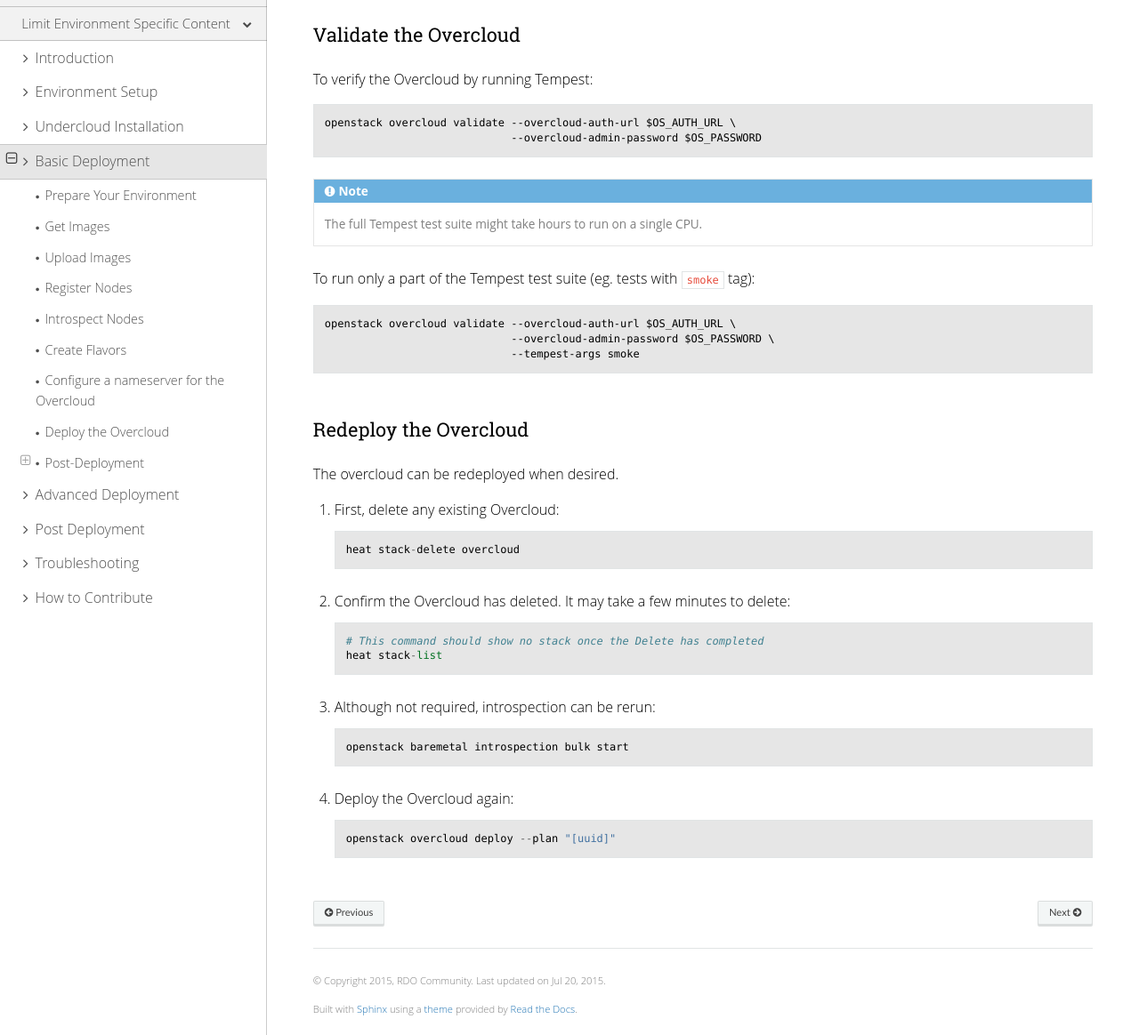
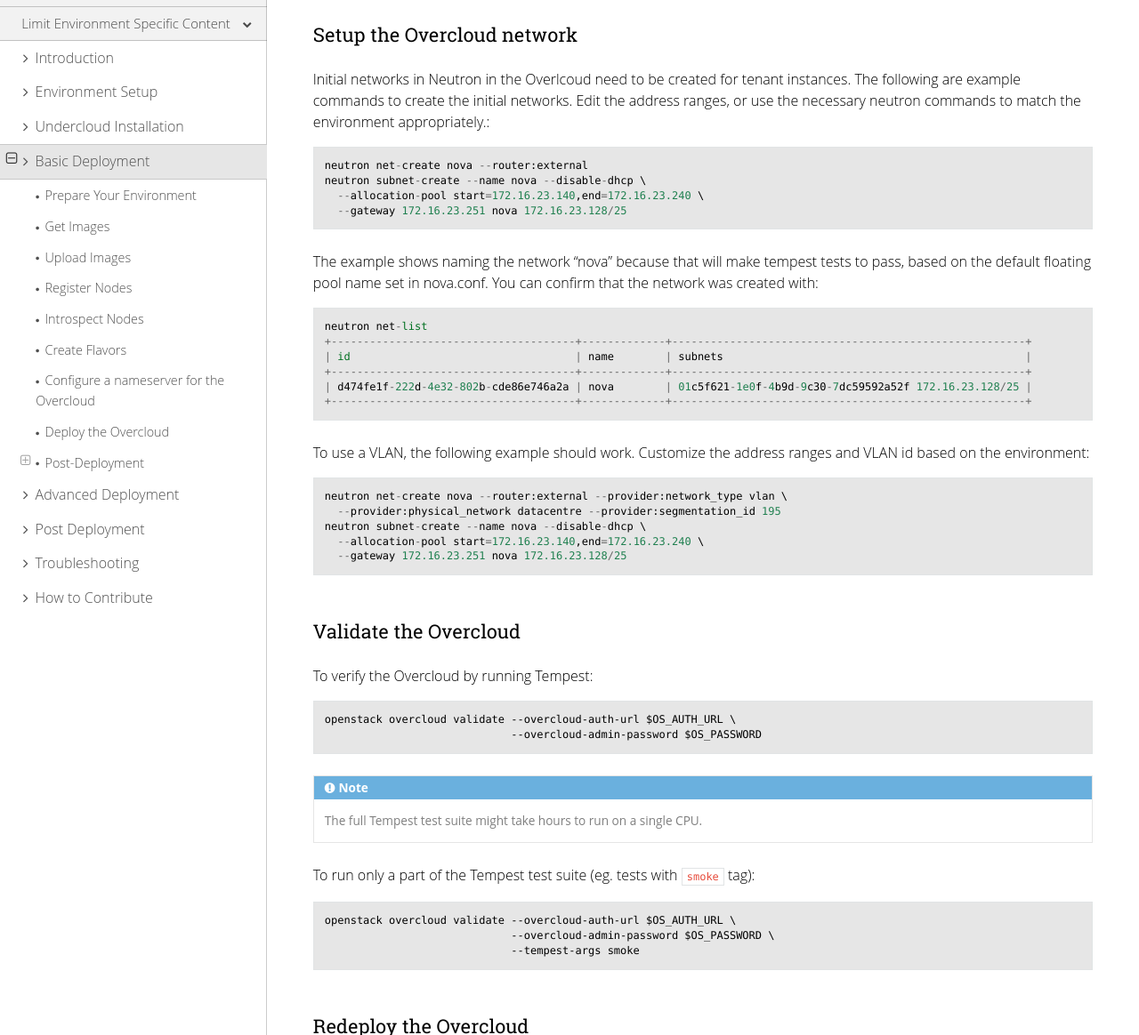
Before and after one commit to openstack-archive/instack-undercloud, a Sphinx documentation site: the page built from doc/source/basic_deployment/basic_deployment.rst, in a window 1280 px wide and 1400 px high, scrolled down 5128 px. Shown: the part 236-1400 px from the top of the window at 89% size. Built offline with Sphinx 7.4.7 and the Read the Docs theme 2.0.0, drawn with Linux system fonts in a browser that asks for light colours.

Commit message:
Adding basic Neutron setup to postdeployment docs
Since Neutron isn't set up in the Overcloud deployment phases it
needs documenting.

Change-Id: Iebddaa6bad014f8f79c661edfbd62ef281483f60

```diff
--- a/doc/source/basic_deployment/basic_deployment.rst
+++ b/doc/source/basic_deployment/basic_deployment.rst
@@ -320,6 +320,41 @@
     source ~/stackrc
 
 
+Setup the Overcloud network
+^^^^^^^^^^^^^^^^^^^^^^^^^^^
+
+Initial networks in Neutron in the Overlcoud need to be created for tenant
+instances. The following are example commands to create the initial networks.
+Edit the address ranges, or use the necessary neutron commands to match the
+environment appropriately.::
+
+
+    neutron net-create nova --router:external
+    neutron subnet-create --name nova --disable-dhcp \
+      --allocation-pool start=172.16.23.140,end=172.16.23.240 \
+      --gateway 172.16.23.251 nova 172.16.23.128/25
+
+The example shows naming the network "nova" because that will make tempest
+tests to pass, based on the default floating pool name set in nova.conf. You
+can confirm that the network was created with::
+
+    neutron net-list
+    +--------------------------------------+-------------+-------------------------------------------------------+
+    | id                                   | name        | subnets                                               |
+    +--------------------------------------+-------------+-------------------------------------------------------+
+    | d474fe1f-222d-4e32-802b-cde86e746a2a | nova        | 01c5f621-1e0f-4b9d-9c30-7dc59592a52f 172.16.23.128/25 |
+    +--------------------------------------+-------------+-------------------------------------------------------+
+
+To use a VLAN, the following example should work. Customize the address ranges
+and VLAN id based on the environment::
+
+    neutron net-create nova --router:external --provider:network_type vlan \
+      --provider:physical_network datacentre --provider:segmentation_id 195
+    neutron subnet-create --name nova --disable-dhcp \
+      --allocation-pool start=172.16.23.140,end=172.16.23.240 \
+      --gateway 172.16.23.251 nova 172.16.23.128/25
+
+
 Validate the Overcloud
 ^^^^^^^^^^^^^^^^^^^^^^
 To verify the Overcloud by running Tempest::
```
